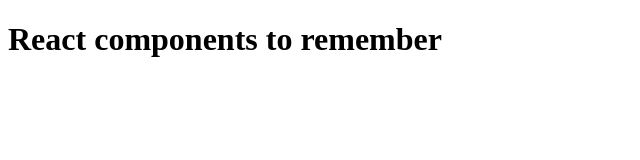
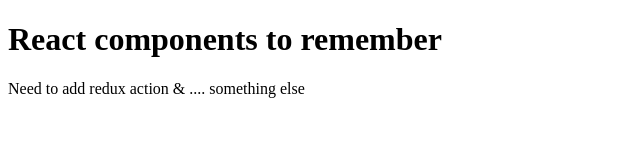
Before and after one commit to drewvee/React-Redux, a plain HTML site: page index.html in a window 1280 px wide. Shown: the whole page, without its empty margins (0-640 px from the left). Drawn offline with Linux system fonts and the light colour scheme.

Commit message:
reminder for later

```diff
--- a/index.html
+++ b/index.html
@@ -4,4 +4,7 @@
 </head>
 <body>
   <h1> React components to remember</h1>
+
+    <p>Need to add redux action & .... something else</p>
+
 </body>
```
